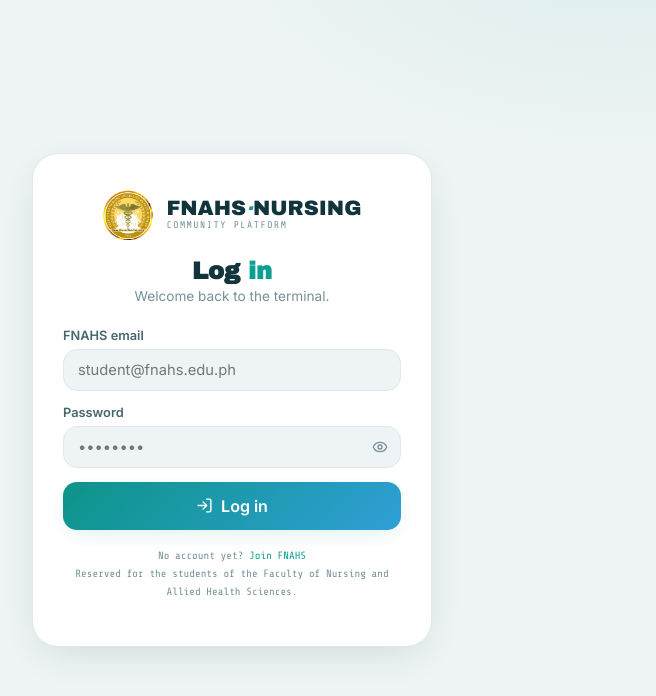
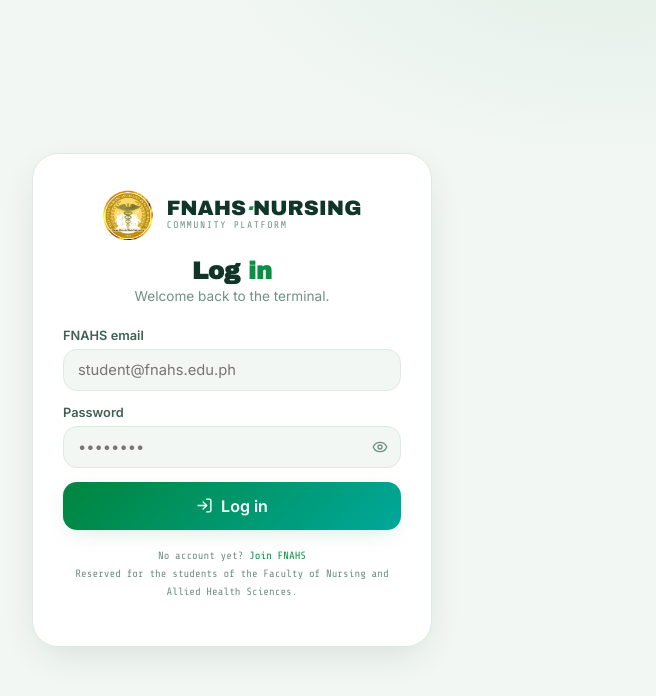
Before and after one commit to kurunami31/FNAHS, a React (Vite) app: page /login in a window 1280 px wide. Shown: the top 696 px of the page, without its empty margins (408-1064 px from the left). Built offline with nearby package versions, Linux system fonts and the light colour scheme; no server answers.

Commit message:
Recolor theme to the FNAHS logo palette (greens, cyan, gold)
Palette sampled from the logo's pixels: forest green primary,
teal-cyan secondary, gold emblem accent. Refreshed favicon,
manifest theme color, ID card stamp and README branding.

```diff
--- a/src/context/AppContext.jsx
+++ b/src/context/AppContext.jsx
@@ -15,7 +15,7 @@ export function AppProvider({ children }) {
   useEffect(() => {
     document.documentElement.dataset.theme = theme
     localStorage.setItem(THEME_KEY, theme)
-    document.querySelector('meta[name="theme-color"]')?.setAttribute('content', theme === 'dark' ? '#0a1a20' : '#ffffff')
+    document.querySelector('meta[name="theme-color"]')?.setAttribute('content', theme === 'dark' ? '#07150d' : '#ffffff')
   }, [theme])
 
   useEffect(() => {
--- a/src/styles.css
+++ b/src/styles.css
@@ -1,38 +1,39 @@
 /* ============================================================
    FNAHS — design system
-   Terminal-dark community platform in the style of bsitcodex.vercel.app,
-   built for the Faculty of Nursing and Allied Health Sciences.
-   Palette drawn from the FNAHS logo: deep navy, blue, magenta.
+   Community platform of the Faculty of Nursing and Allied Health
+   Sciences. Palette sampled directly from the FNAHS logo:
+   forest green (#008000 family), bright green (#00C060),
+   teal-cyan (#00E0E0) and the gold of the center emblem (#BF9100).
    ============================================================ */
 
 :root {
   /* ============================================================
-     Calm clinical palette — soft teal + light blue on clean white,
-     the modern nursing & healthcare look. Accents echo the FNAHS
-     logo's blue family; the logo itself supplies the brand colors.
-     Light is the default theme; dark is a calm deep-teal navy.
+     Calm clinical palette — logo greens and cyan on clean white,
+     with the logo's gold for ceremonial accents. Light is the
+     default theme; dark is a calm deep-forest green.
      ============================================================ */
-  --accent: #0e9f94;
-  --accent-2: #2f9fd6;
+  --accent: #0b8f45;
+  --accent-2: #0099a8;
+  --gold: #a07b10;
   --accent-ink: #ffffff;
-  --accent-glow: rgba(14, 159, 148, 0.22);
-  --accent-glow-soft: rgba(14, 159, 148, 0.08);
-  --accent-glow-secondary: rgba(47, 159, 214, 0.14);
-  --brand-grad: linear-gradient(135deg, #0d9488, #2f9fd6);
-  --bg: #eef4f5;
+  --accent-glow: rgba(11, 143, 69, 0.22);
+  --accent-glow-soft: rgba(11, 143, 69, 0.08);
+  --accent-glow-secondary: rgba(0, 153, 168, 0.14);
+  --brand-grad: linear-gradient(135deg, #00853d, #00a89a);
+  --bg: #f2f7f3;
   --deep: #ffffff;
   --paper: #ffffff;
-  --ink: #12343c;
-  --ink-soft: #45666e;
-  --muted: #759199;
-  --line: #dde9eb;
-  --line-strong: #bfd4d8;
+  --ink: #12352a;
+  --ink-soft: #3f6153;
+  --muted: #719085;
+  --line: #ddeae1;
+  --line-strong: #bdd2c3;
   --ok: #1f9d5f;
   --warn: #d98f1f;
   --danger: #e5484d;
-  --hn: #f97316;
-  --primary: #38bdf8;
-  --primary-2: #0e7490;
+  --hn: #d97706;
+  --primary: #00a89a;
+  --primary-2: #0b7a46;
   --f-body: 'Inter', system-ui, -apple-system, 'Segoe UI', sans-serif;
   --f-display: 'Space Grotesk', 'Inter', sans-serif;
   --f-id: 'Archivo Black', 'Arial Black', sans-serif;
@@ -41,9 +42,9 @@
   --r-md: 14px;
   --r-lg: 20px;
   --r-xl: 26px;
-  --sh-sm: 0 1px 2px rgba(18, 52, 60, 0.05), 0 1px 3px rgba(18, 52, 60, 0.06);
-  --sh-md: 0 2px 6px rgba(18, 52, 60, 0.05), 0 8px 24px -12px rgba(18, 52, 60, 0.12);
-  --sh-lg: 0 12px 40px -12px rgba(18, 52, 60, 0.16);
+  --sh-sm: 0 1px 2px rgba(18, 46, 32, 0.05), 0 1px 3px rgba(18, 46, 32, 0.06);
+  --sh-md: 0 2px 6px rgba(18, 46, 32, 0.05), 0 8px 24px -12px rgba(18, 46, 32, 0.12);
+  --sh-lg: 0 12px 40px -12px rgba(18, 46, 32, 0.16);
   --sh-glow: 0 6px 24px -8px var(--accent-glow);
   --sh-glow-secondary: 0 6px 26px -8px var(--accent-glow-secondary);
   --sidebar-w: 248px;
@@ -52,26 +53,28 @@
 }
 
 html[data-theme='dark'] {
-  --accent: #2dd4bf;
-  --accent-2: #38bdf8;
-  --accent-ink: #06251f;
-  --accent-glow: rgba(45, 212, 191, 0.24);
-  --accent-glow-soft: rgba(45, 212, 191, 0.09);
-  --accent-glow-secondary: rgba(56, 189, 248, 0.16);
-  --bg: #0a1a20;
-  --deep: #0d1f26;
-  --paper: #122730;
-  --ink: #d9f1f2;
-  --ink-soft: #9fc4c9;
-  --muted: #6f969d;
-  --line: #1c3a43;
-  --line-strong: #2c5360;
+  --accent: #2fe07e;
+  --accent-2: #3fd6d6;
+  --gold: #f2c957;
+  --accent-ink: #062013;
+  --accent-glow: rgba(47, 224, 126, 0.24);
+  --accent-glow-soft: rgba(47, 224, 126, 0.09);
+  --accent-glow-secondary: rgba(63, 214, 214, 0.16);
+  --brand-grad: linear-gradient(135deg, #0faa57, #26c8c8);
+  --bg: #07150d;
+  --deep: #0a1a10;
+  --paper: #0f2416;
+  --ink: #d8f2e0;
+  --ink-soft: #9dc8ab;
+  --muted: #6e917a;
+  --line: #1c3a27;
+  --line-strong: #2c5238;
   --ok: #2bb673;
   --warn: #ffb84d;
   --danger: #ff6b70;
-  --hn: #ff8a4d;
-  --primary: #2dd4bf;
-  --primary-2: #0e7490;
+  --hn: #ff9a4d;
+  --primary: #3fd6d6;
+  --primary-2: #0e9f58;
   --sh-sm: 0 1px 2px rgba(0, 0, 0, 0.35), 0 1px 3px rgba(0, 0, 0, 0.3);
   --sh-md: 0 2px 6px rgba(0, 0, 0, 0.4), 0 8px 24px -12px rgba(0, 0, 0, 0.6);
   --sh-lg: 0 12px 40px -12px rgba(0, 0, 0, 0.7);
@@ -340,7 +343,7 @@ html[data-theme='dark'] .topbar { background: rgba(10, 26, 32, 0.86); }
 .welcome-desc { color: var(--ink-soft); font-size: 1.02rem; line-height: 1.65; max-width: 520px; margin: 0 0 26px; }
 .welcome-desc b { color: var(--ink); }
 .welcome-actions { display: flex; gap: 12px; flex-wrap: wrap; }
-.welcome-mascot { flex: none; width: 200px; height: 200px; border-radius: var(--r-lg); object-fit: cover; border: 1px solid var(--line-strong); box-shadow: var(--sh-glow); }
+.welcome-mascot { flex: none; width: 200px; height: 200px; border-radius: var(--r-lg); object-fit: cover; border: 1px solid color-mix(in srgb, var(--gold) 55%, var(--line-strong)); box-shadow: var(--sh-glow); }
 .welcome-stats { display: flex; gap: 26px; margin-top: 30px; flex-wrap: wrap; }
 .stat b { font-family: var(--f-id); font-size: 1.3rem; display: block; color: var(--ink); }
 .stat span { font-family: var(--f-ocr); font-size: 0.62rem; letter-spacing: 0.14em; text-transform: uppercase; color: var(--muted); }
@@ -413,7 +416,7 @@ html[data-theme='dark'] .topbar { background: rgba(10, 26, 32, 0.86); }
   height: 3px;
 }
 .learn-card--health::before { background: linear-gradient(90deg, var(--accent), var(--primary)); }
-.learn-card--tips::before { background: linear-gradient(90deg, var(--accent-2), var(--primary)); }
+.learn-card--tips::before { background: linear-gradient(90deg, var(--gold), var(--accent-2)); }
 .learn-card--org::before { background: linear-gradient(90deg, var(--accent), var(--accent-2)); }
 .learn-head { display: flex; align-items: center; justify-content: space-between; gap: 10px; margin-bottom: 10px; }
 .learn-head h3 { margin: 0; font-size: 0.95rem; display: flex; align-items: center; gap: 8px; }
@@ -615,11 +618,11 @@ html[data-theme='dark'] .topbar { background: rgba(10, 26, 32, 0.86); }
   height: 58px;
   background: var(--brand-grad);
 }
-.id-card::after { content: ''; position: absolute; inset: 0; border-radius: inherit; box-shadow: inset 0 0 0 1px rgba(18, 52, 60, 0.06); pointer-events: none; }
+.id-card::after { content: ''; position: absolute; inset: 0; border-radius: inherit; box-shadow: inset 0 0 0 1px rgba(16, 54, 32, 0.06); pointer-events: none; }
 .id-top { position: relative; display: flex; align-items: center; gap: 10px; padding: 14px 20px 10px; }
 .id-top img { width: 42px; height: 42px; border-radius: var(--r-sm); object-fit: cover; box-shadow: var(--sh-sm); }
-.id-top .id-org { font-family: var(--f-id); font-size: 0.9rem; color: #ffffff; line-height: 1.15; text-shadow: 0 1px 2px rgba(10, 45, 40, 0.25); }
-.id-top .id-org em { font-style: normal; color: #d9f6f3; }
+.id-top .id-org { font-family: var(--f-id); font-size: 0.9rem; color: #ffffff; line-height: 1.15; text-shadow: 0 1px 2px rgba(5, 42, 20, 0.25); }
+.id-top .id-org em { font-style: normal; color: #d6f5df; }
 .id-top .id-tag { font-family: var(--f-ocr); font-size: 0.55rem; letter-spacing: 0.2em; color: rgba(255, 255, 255, 0.85); text-transform: uppercase; }
 .id-mid { flex: 1; display: flex; align-items: center; gap: 16px; padding: 14px 20px 10px; }
 .id-mid .qr { background: #fff; padding: 8px; border: 1px solid var(--line); border-radius: var(--r-sm); width: 96px; height: 96px; flex: none; }
@@ -630,7 +633,7 @@ html[data-theme='dark'] .topbar { background: rgba(10, 26, 32, 0.86); }
 .id-details .id-row b { color: var(--ink); font-weight: 400; }
 .id-bottom { display: flex; justify-content: space-between; align-items: center; padding: 10px 20px 14px; border-top: 1px dashed var(--line-strong); }
 .id-bottom .id-num { font-family: var(--f-ocr); font-size: 0.72rem; color: var(--muted); letter-spacing: 0.18em; }
-.id-bottom .id-stamp { font-family: var(--f-display); font-size: 0.58rem; color: var(--accent); letter-spacing: 0.1em; font-weight: 700; }
+.id-bottom .id-stamp { font-family: var(--f-display); font-size: 0.58rem; color: var(--gold); letter-spacing: 0.1em; font-weight: 700; }
 
 /* ---------- auth ---------- */
 .auth-wrap { min-height: 100vh; display: flex; align-items: center; justify-content: center; padding: 24px; position: relative; }
```
Also changed, not shown: public/favicon.svg, public/manifest.webmanifest, 1 other file (tests, documents, lock files or other folders).
